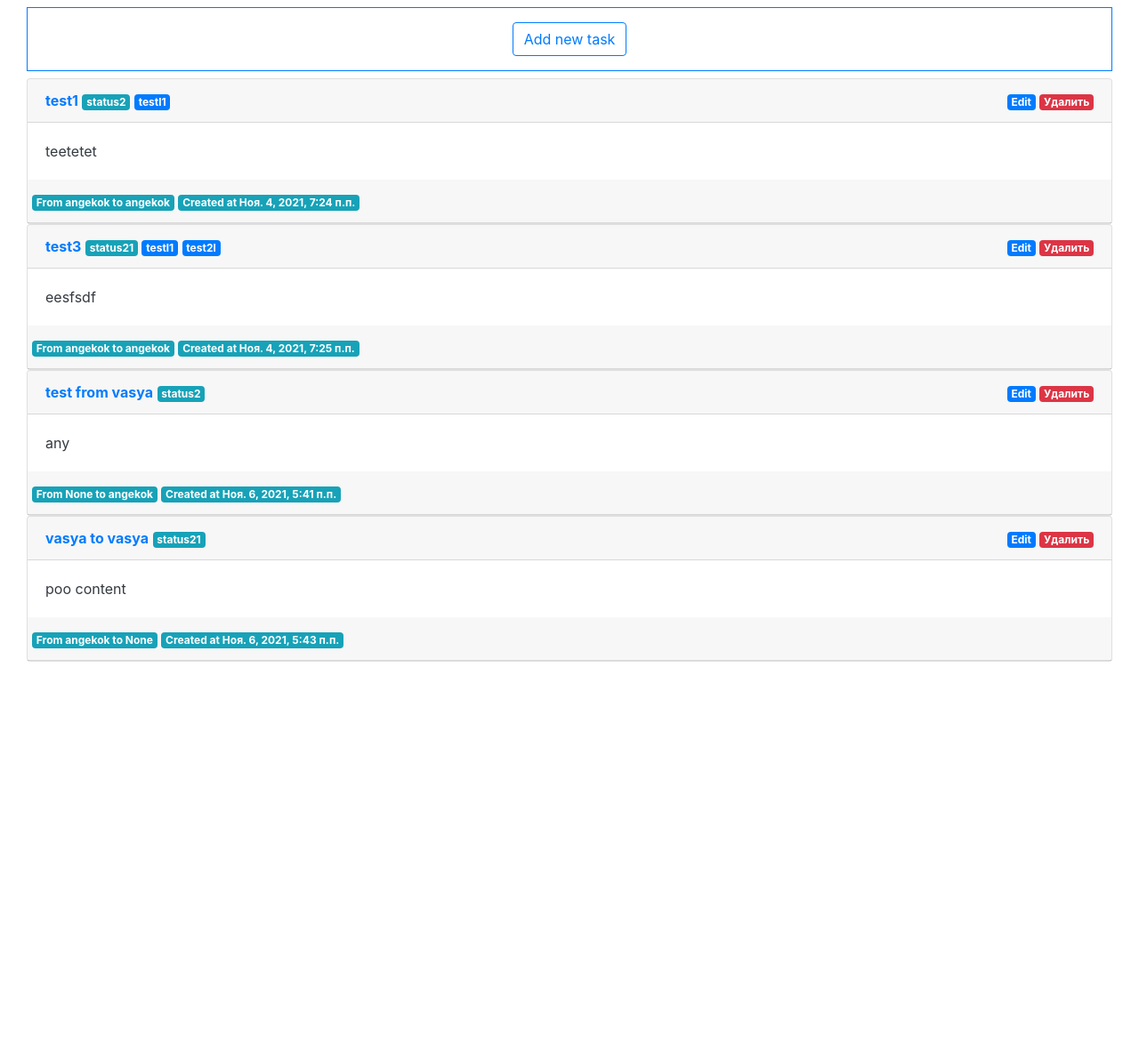
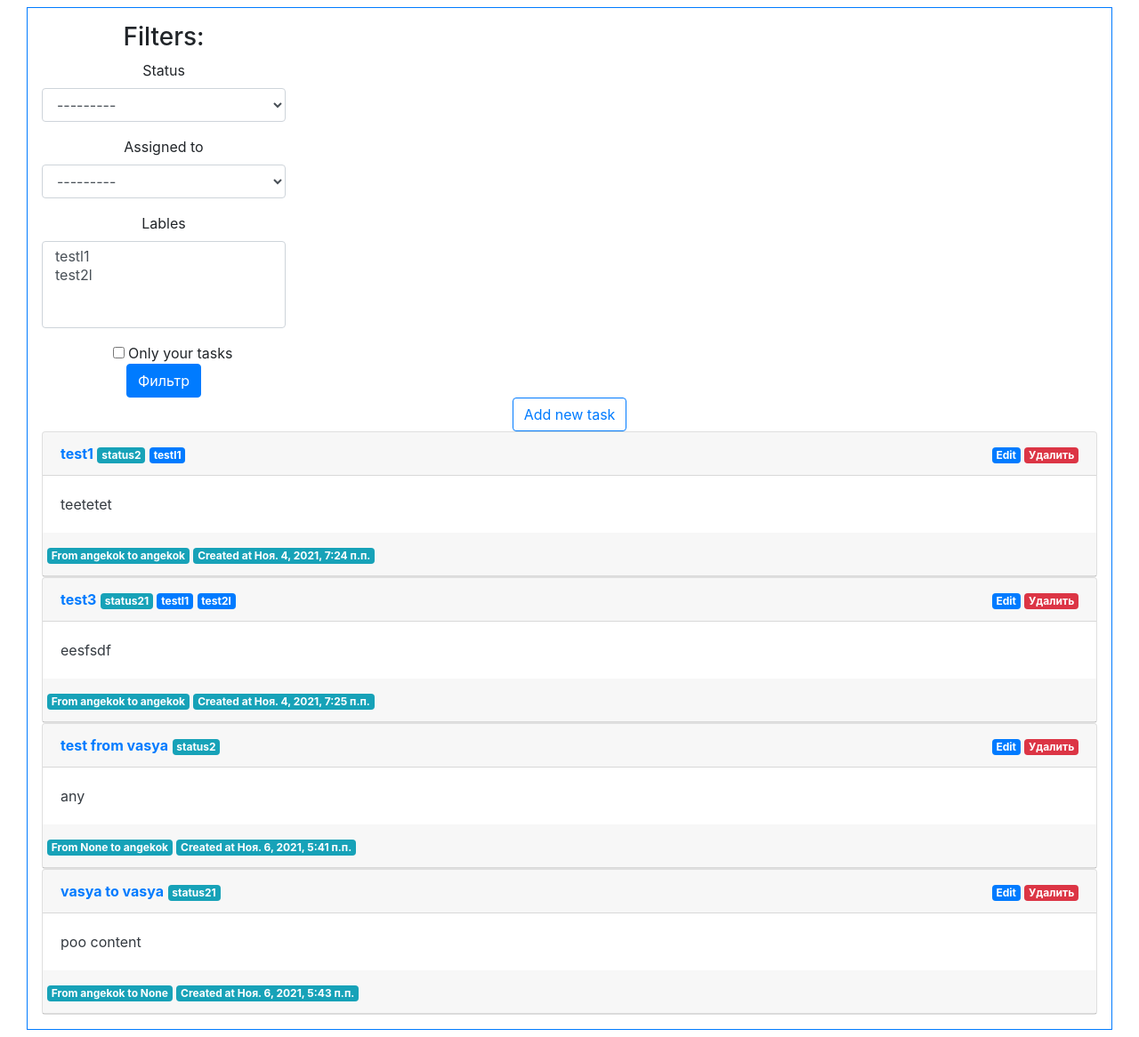
Before and after one commit to dr-angekok/python-project-lvl4, a Django app: page /tasks/ in a window 1280 px wide. Shown: the part 194-1360 px from the top of the page at 89% size. Before the commit the page ends 938 px from the top, so only its background shows below. Run offline with Django 3.2, Linux system fonts and the light colour scheme; data comes from the database, SQL or seed files in the repository; both versions use the stored data as it was after the commit; some libraries are stand-ins or nearby versions.

Commit message:
Add filters to tasks

```diff
--- a/pyproject.toml
+++ b/pyproject.toml
@@ -17,6 +17,7 @@
 gunicorn = "^20.1.0"
 python-dotenv = "^0.19.1"
 django-on-heroku = "^1.1.2"
+django-filter = "^21.1"
 
 [tool.poetry.dev-dependencies]
 flake8 = "^4.0.1"
--- a/task_manager/settings.py
+++ b/task_manager/settings.py
@@ -39,6 +39,7 @@
     'django.contrib.sessions',
     'django.contrib.messages',
     'django.contrib.staticfiles',
+    'django_filters',
     'task_manager',
     'bootstrap4',
     'users',
--- /dev/null
+++ b/tasks/filters.py
@@ -0,0 +1,8 @@
+import django_filters
+from tasks.models import Task
+
+
+class TaskFilter(django_filters.FilterSet):
+    class Meta:
+        model = Task
+        fields = ['status', 'assigned_to', 'lables']
--- a/tasks/views.py
+++ b/tasks/views.py
@@ -2,6 +2,7 @@
 from django.urls import reverse_lazy
 from django.views import generic
 from django.views.generic.edit import CreateView, DeleteView, UpdateView
+from tasks.filters import TaskFilter
 
 from tasks.models import Task, TaskStatus, TaskLable
 
@@ -42,7 +43,6 @@
     model = TaskStatus
     success_url = reverse_lazy('statuses')
 
-
 class TasksView(generic.ListView):
     model = Task
     template_name = 'tasks/tasks_list.html'
@@ -50,7 +50,20 @@
 
     def get_context_data(self, **kwargs):
         context = super().get_context_data(**kwargs)
+        context['filter'] = TaskFilter(
+            self.request.GET,
+            queryset=self.get_queryset(),)
         return context
+
+    def get_queryset(self):
+        if self.request.GET:
+            parameters = self.request.GET
+            filters = {}
+            for key, value in parameters.items():
+                if value:
+                    filters[key] = value
+            return Task.objects.filter(**filters)
+        return Task.objects.all()
 
 
 class TaskView(generic.DetailView):
--- a/templates/tasks/tasks_list.html
+++ b/templates/tasks/tasks_list.html
@@ -7,8 +7,23 @@
 {% endblock %}
 
 {% block content %}
+<div class="row">
+  <div class="col-md-3">
+    <h3>{% trans "Filters:" %}</h3>
+      <form action="" method="get" class="form">
+        {% bootstrap_form filter.form %}
+        <div class="form-check"><input type="checkbox" name="assigned_to__username" value={{ user.username }} class="form-check-input" id="id_self_tasks">
+          <label class="form-check-label" for="id_self_tasks">{% trans "Only your tasks" %}</label>
+        </div>
+        {% buttons %}
+          <button type="submit" class="btn btn-primary">{% trans "Filter" %}</button>
+        {% endbuttons %}
+      </form>
+  </div>
+</div>
+
 <div><a class="btn btn-outline-primary" href="/tasks/create" role="button">{% trans "Add new task" %}</a></div>
-<divclass="mx-auto">  </div>
+<div class="mx-auto">  </div>
 <div>
   <div>
     {% if tasks_list %}
```
Also changed, not shown: db.sqlite3, 1 other file.
